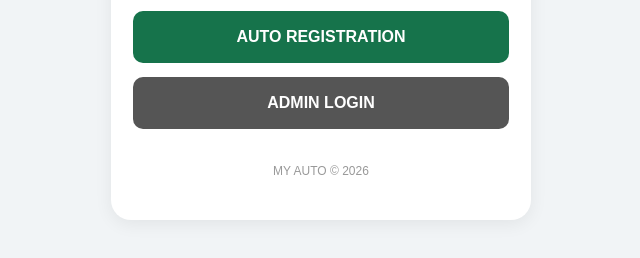
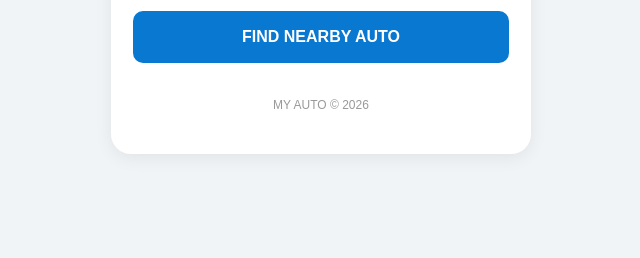
Before and after one commit to ente-kerala/my-auto-app, a plain HTML site: page index.html in a window 1280 px wide. Shown: the part 438-696 px from the top of the page, without its empty margins (319-959 px from the left). Drawn offline with Linux system fonts and the light colour scheme.

Commit message:
Update index.html

```diff
--- a/index.html
+++ b/index.html
@@ -10,12 +10,9 @@
   <link rel="manifest" href="./manifest.json">
   <link rel="stylesheet" href="./style.css">
 </head>
-
 <body>
   <main class="app">
-
     <div class="logo">🚕</div>
-
     <h1>MY AUTO</h1>
     <p class="subtitle">Your Local Auto Finder</p>
     <p class="malayalam">നിങ്ങളുടെ അടുത്തുള്ള ഓട്ടോ കണ്ടെത്താം</p>
@@ -25,18 +22,7 @@
       FIND NEARBY AUTO
     </a>
 
-    <a class="btn register"
-       href="https://script.google.com/macros/s/AKfycbzLEZ8t7sZhg50CR_wFcioVZbY9yM86egdTa8lhBNQ6/dev?page=register">
-      AUTO REGISTRATION
-    </a>
-
-    <a class="btn admin"
-       href="https://script.google.com/macros/s/AKfycbzLEZ8t7sZhg50CR_wFcioVZbY9yM86egdTa8lhBNQ6/dev?page=admin">
-      ADMIN LOGIN
-    </a>
-
     <p class="footer">MY AUTO © 2026</p>
-
   </main>
 
   <script>
@@ -44,7 +30,7 @@
       window.addEventListener("load", function () {
         navigator.serviceWorker.register("./service-worker.js")
           .catch(function (error) {
-            console.log("Service worker registration failed:", error);
+            console.log(error);
           });
       });
     }
```
